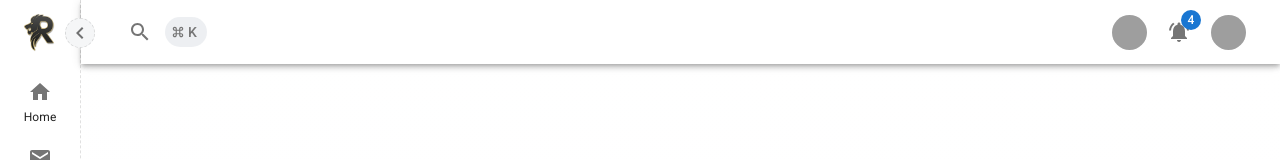
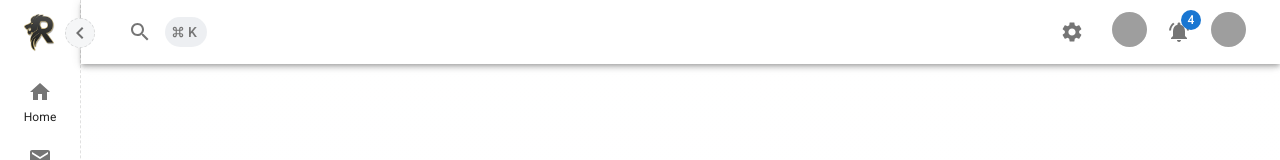
Before and after one commit to Rakeshkumawat1/react-templates, a React (Create React App) app: page /dashboard in a window 1280 px wide. Shown: the top 160 px of the page. Built offline with nearby package versions, Linux system fonts and the light colour scheme; grey boxes are pictures that could not be loaded; the HTML template or start-up script is replaced by a standard one.

Commit message:
Feat: add settings icon

```diff
--- a/src/components/Home/NavBar.jsx
+++ b/src/components/Home/NavBar.jsx
@@ -7,6 +7,7 @@ import MuiAppBar from '@mui/material/AppBar';
 import KeyboardCommandKeyIcon from '@mui/icons-material/KeyboardCommandKey';
 import SearchIcon from '@mui/icons-material/Search';
 import NotificationsActiveIcon from '@mui/icons-material/NotificationsActive';
+import SettingsIcon from '@mui/icons-material/Settings';
 
 // Define drawer width length.
 const drawerWidth = 220;
@@ -104,6 +105,11 @@ export default function NavBar({ open }) {
                     mr: '10px',
                     gap: '20px'
                 }}>
+                    {/* Settings icon */}
+                    <IconButton>
+                        <SettingsIcon />
+                    </IconButton>
+
                     <Avatar  src="/static/images/avatar/1.jpg" sx={{
                         width: '35px',
                         height: '35px',
```
